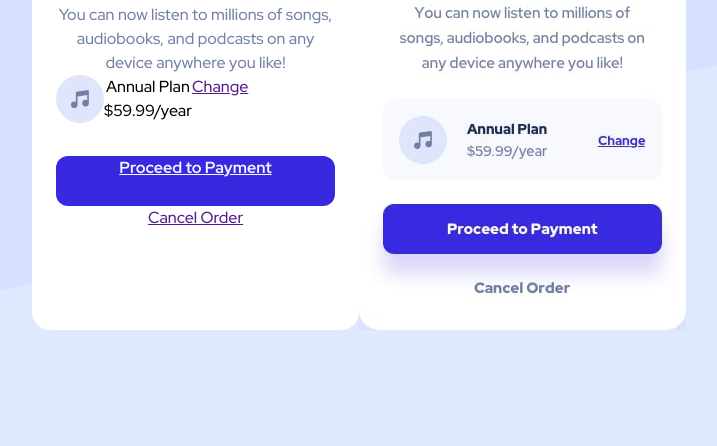
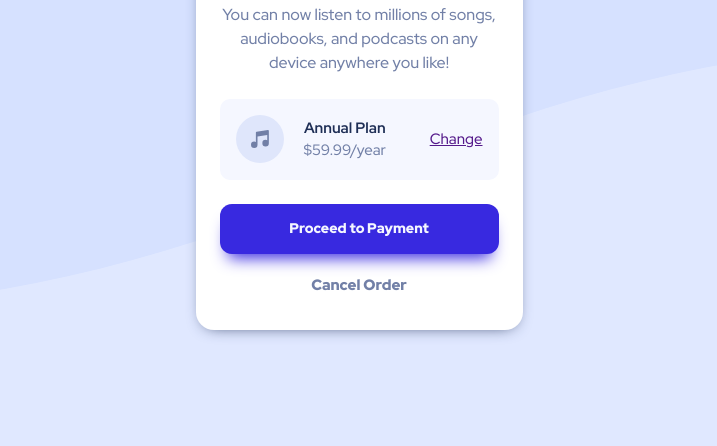
Before and after one commit to joaoprocopio/d6-order-summary, a plain HTML site: page index.html in a window 1280 px wide. Shown: the part 354-800 px from the top of the page, without its empty margins (281-998 px from the left). Drawn offline with Linux system fonts and the light colour scheme.

Commit message:
finalizing

```diff
--- a/css/style.css
+++ b/css/style.css
@@ -43,6 +43,7 @@
 	align-items: center;
 	overflow: hidden;
 	background-color: var(--white);
+	box-shadow: 0 4px 16px -8px var(--dark_blue);
 }
 
 .information-container {
@@ -50,8 +51,8 @@
 	display: flex;
 	flex-direction: column;
 	align-items: center;
-	padding-left: 24px;
-	padding-right: 24px;
+	padding-left: 25px;
+	padding-right: 25px;
 	text-align: center;
 }
 
@@ -68,16 +69,32 @@
 	height: 81px;
 	display: flex;
 	flex-direction: row;
+	justify-content: space-between;
+	align-items: center;
+	background-color: var(--very_pale_blue);
+	border-radius: 10px;
+	margin-top: 24px;
+	padding: 16px;
+	font-size: 15px;
+}
+
+.selection-wrapper {
+	display: flex;
 }
 
 .price-wrapper {
+	width: fit-content;
 	display: flex;
 	flex-direction: column;
+	justify-content: center;
+	align-items: center;
+	padding-left: 20px;
 }
 
 .buttons-wrapper {
 	display: flex;
 	flex-direction: column;
+	align-items: center;
 }
 
 /* flex items */
@@ -119,14 +136,41 @@
 
 /* buttons */
 
+.plan {
+	font-weight: 700;
+	width: fit-content;
+	color: var(--dark_blue);
+}
+
+.mensality {
+	color: var(--desaturated_blue);
+	width: fit-content;
+}
+
 .proceed {
+	margin-top: 24px;
+	display: flex;
+	justify-content: center;
+	align-items: center;
 	width: 279px;
 	height: 50px;
 	border-radius: 12px;
-	font-weight: 700;
+	font-weight: 900;
+	font-size: 14px;
 	color: var(--very_pale_blue);
 	background-color: var(--bright_blue);
 	border: none;
+	text-decoration: none;
+	box-shadow: 0 12px 16px -8px var(--bright_blue);
+}
+
+.cancel {
+	margin-top: 20px;
+	text-decoration: none;
+	font-weight: 900;
+	font-size: 15px;
+	color: var(--desaturated_blue);
+	width: fit-content;
 }
 
 /* media query */
--- a/index.html
+++ b/index.html
@@ -23,10 +23,12 @@
 					</div>
 				</div>
 				<div class="checkout-wrapper">
-					<div class="music-svg"></div>
-					<div class="price-wrapper">
-						<div>Annual Plan</div>
-						<div>$59.99/year</div>
+					<div class="selection-wrapper">
+						<div class="music-svg"></div>
+						<div class="price-wrapper">
+							<div class="plan">Annual Plan</div>
+							<div class="mensality">$59.99/year</div>
+						</div>
 					</div>
 					<a href="">Change</a>
 				</div>
@@ -40,7 +42,6 @@
 				</div>
 			</div>
 		</div>
-		<img src="./test.png" alt="">
 	</div>
 </body>
 
```
Also changed, not shown: test.png (deleted), 1 other file.
